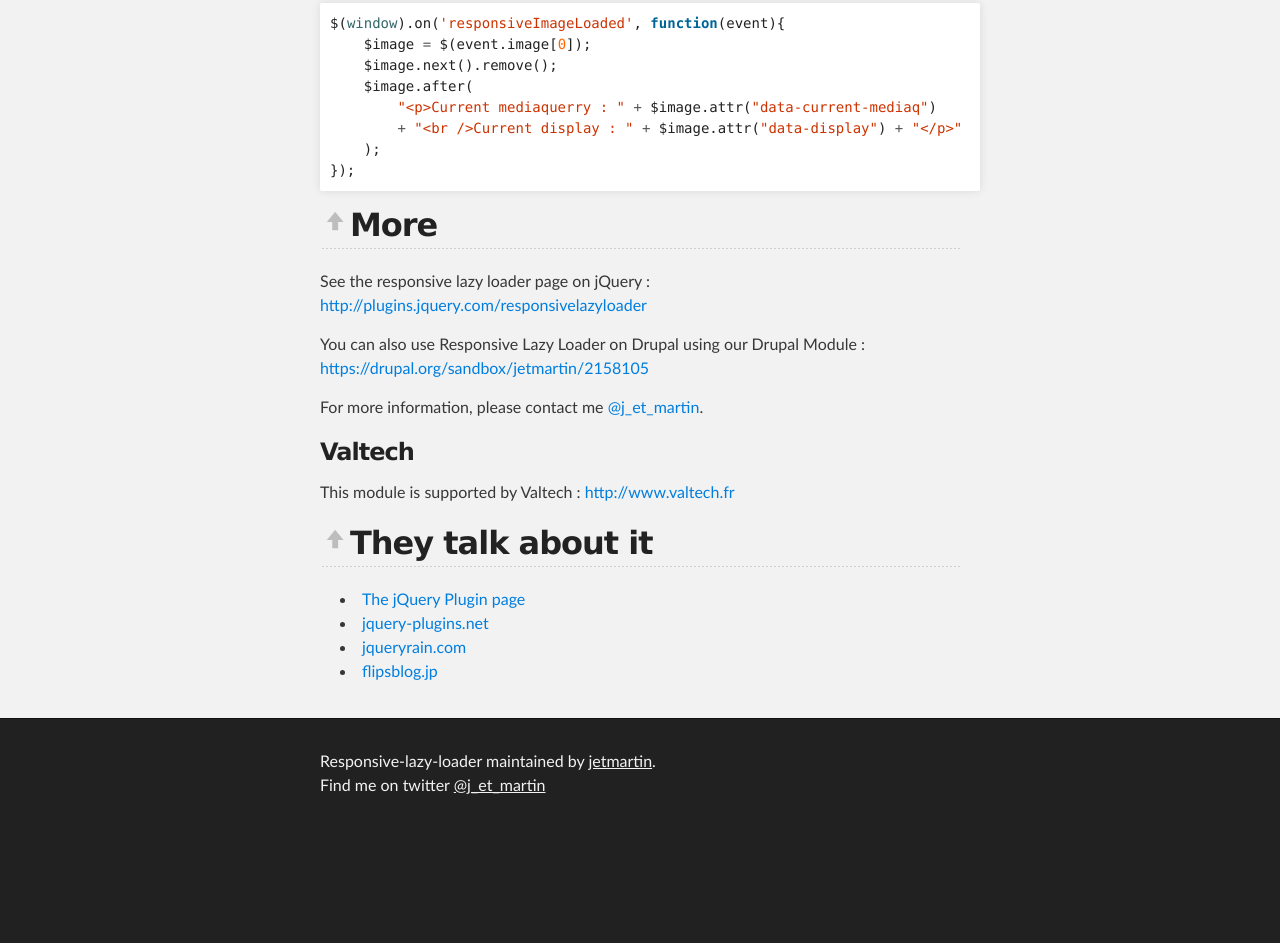
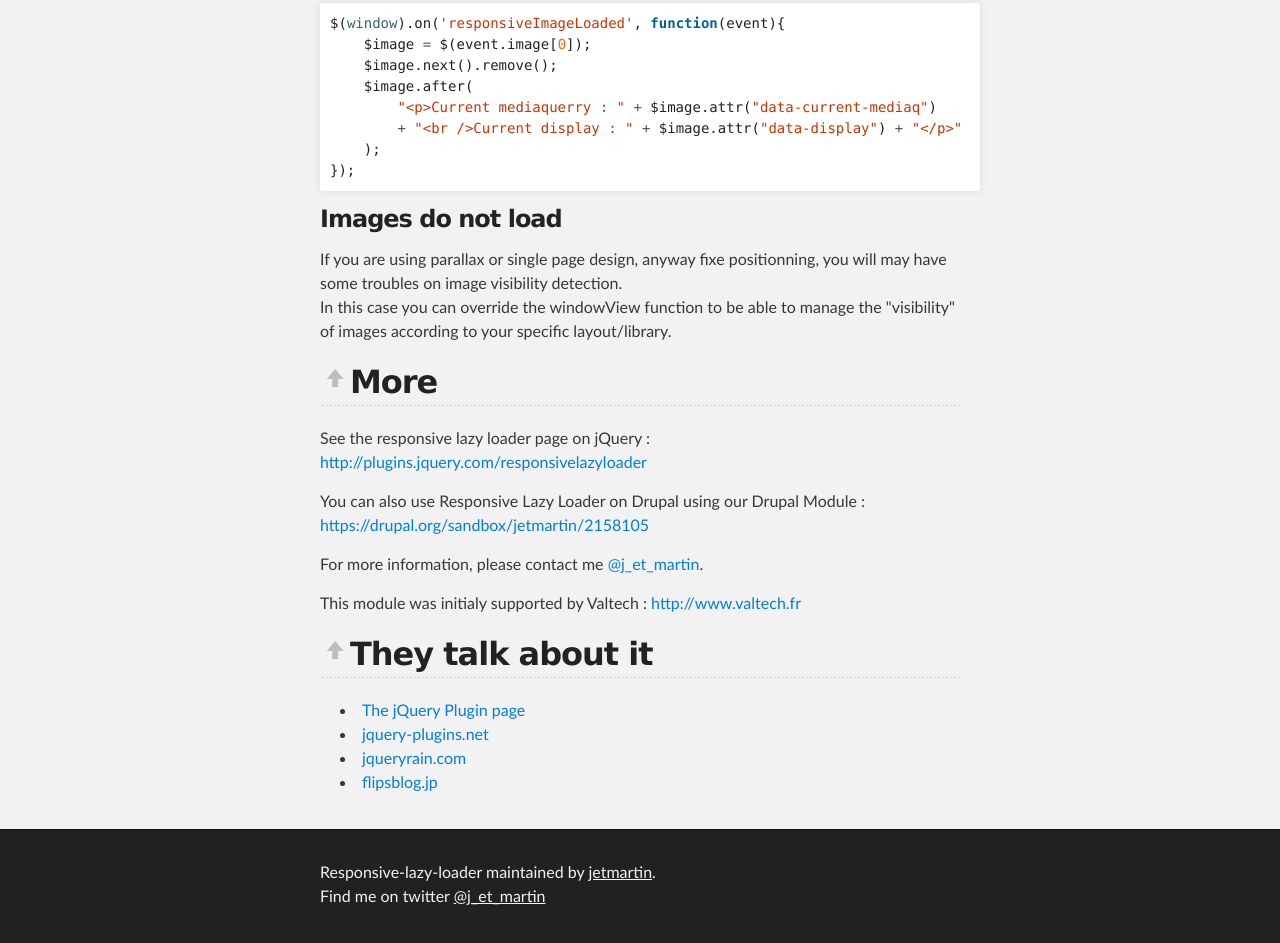
Before and after one commit to jetmartin/responsive-lazy-loader, a plain HTML site: page index.html in a window 1280 px wide. Shown: the part 6120-7063 px from the top of the page. Before the commit the page ends 6952 px from the top, so only its background shows below. Drawn offline with nearby package versions, Linux system fonts and the light colour scheme.

Commit message:
Edit debug section.

```diff
--- a/index.html
+++ b/index.html
@@ -283,6 +283,11 @@ To prevent the image height to change on an image load (text moving effect in so
     <span class="p">);</span>
 <span class="p">});</span>
 </pre></div>
+<h3>
+<a name="images_do_not_load" class="anchor" href="#images_do_not_load"><span class="octicon octicon-link"></span></a>Images do not load</h3>
+
+<p>If you are using parallax or single page design, anyway fixe positionning, you will may have some troubles on image visibility detection.
+<br>In this case you can override the windowView function to be able to manage the "visibility" of images according to your specific layout/library.</p>
 
 <h2>
 <a name="more" class="anchor" href="#more"><span class="octicon octicon-link"></span></a>More</h2>
@@ -293,10 +298,7 @@ To prevent the image height to change on an image load (text moving effect in so
 
 <p>For more information, please contact me <a href="https://twitter.com/J_et_martin" title="Go to Twitter" target="_blank">@j_et_martin</a>.</p>
 
-<h3>
-<a name="valtech" class="anchor" href="#valtech"><span class="octicon octicon-link"></span></a>Valtech</h3>
-
-<p>This module is supported by Valtech : <a href="http://www.valtech.fr">http://www.valtech.fr</a></p>
+<p>This module was initialy supported by Valtech : <a href="http://www.valtech.fr">http://www.valtech.fr</a></p>
 
 <h2>
 <a name="they-talk-about-it" class="anchor" href="#they-talk-about-it"><span class="octicon octicon-link"></span></a>They talk about it</h2>
```
Also changed, not shown: params.json (+1 -1 lines).
